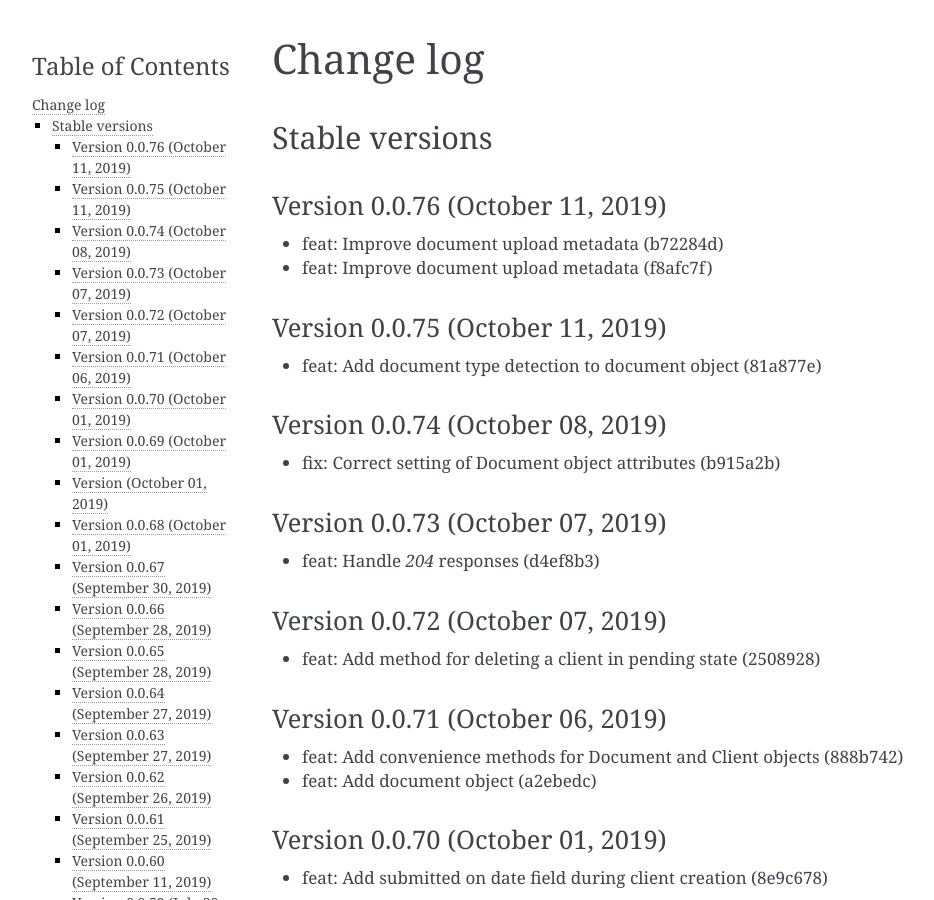
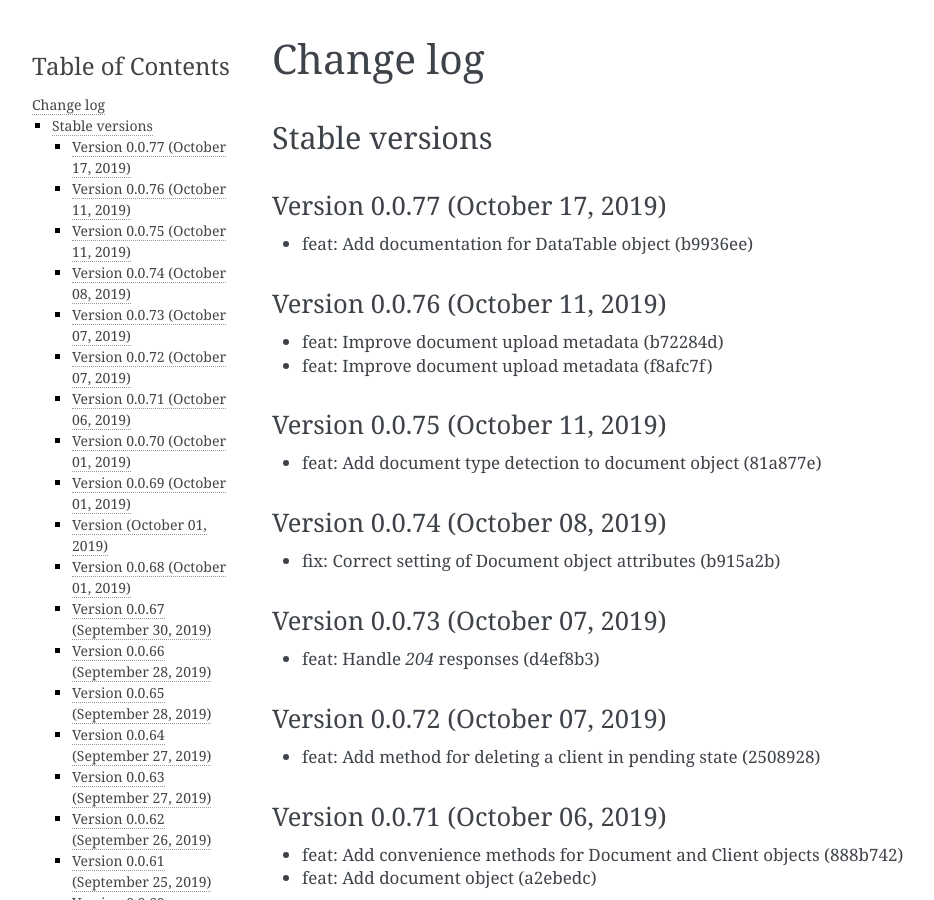
Before and after one commit to mobidevke/PyFineract, a Sphinx documentation site: the page built from docs/changes.rst, in a window 1280 px wide and 900 px high. Shown: the whole window, without its empty margins (148-1082 px from the left). Built offline with Sphinx 7.4.7, drawn with Linux system fonts in a browser that asks for light colours; formulas are drawn with MathJax 3.

Commit message:
Publish version 0.0.77

```diff
--- a/docs/changes.rst
+++ b/docs/changes.rst
@@ -3,6 +3,11 @@ Change log
 
 Stable versions
 ~~~~~~~~~~~~~~~
+
+Version 0.0.77 (October 17, 2019)
+-------------------------------------
+
+* feat: Add documentation for DataTable object (b9936ee)
 
 Version 0.0.76 (October 11, 2019)
 -------------------------------------
--- a/setup.py
+++ b/setup.py
@@ -2,7 +2,7 @@ import textwrap
 
 import setuptools
 
-version = "0.0.76"
+version = "0.0.77"
 
 if __name__ == '__main__':
     setuptools.setup(
```
